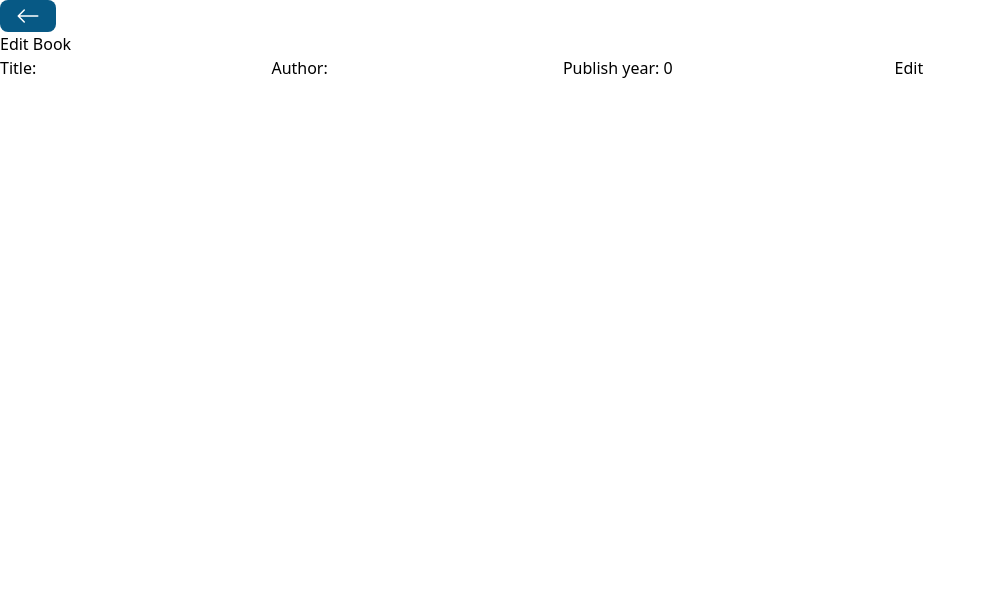
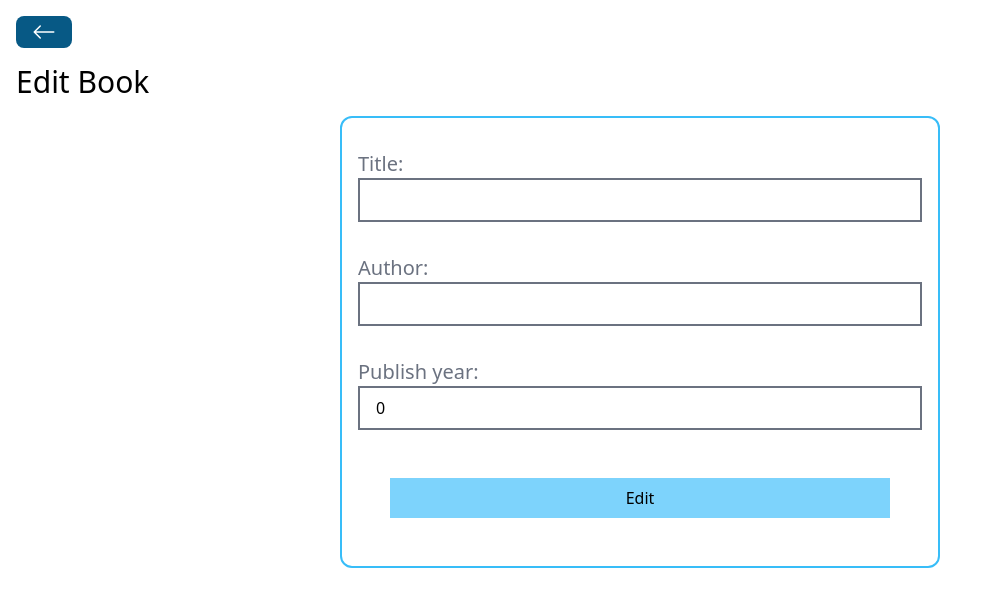
Before and after one commit to christyc01/tutorial-book-store, a React (Vite) app in the folder frontend/: page /books/edit/1 in a window 1280 px wide. Shown: the top 606 px of the page, without its empty margins (0-1003 px from the left). Built offline with nearby package versions, Linux system fonts and the light colour scheme; no server answers; the HTML template or start-up script is replaced by a standard one.

Commit message:
Add styling

```diff
--- a/frontend/src/pages/CreateBook.jsx
+++ b/frontend/src/pages/CreateBook.jsx
@@ -46,28 +46,44 @@ const CreateBook = () => {
   };
 
   return (
-    <div>
+    <div className="p-4">
+      <BackButton />
       {loading ? <Spinner /> : ''}
-      <BackButton />
-      <h1>Create Book</h1>
-      <form onSubmit={createBook}>
-        <label htmlFor="title">Title: </label>
+      <h1 className="text-3xl my-4">Create Book</h1>
+      <form
+        onSubmit={createBook}
+        className="flex flex-col border-2 border-sky-400 rounded-xl w-[600px] p-4 mx-auto"
+      >
+        <div className="my-4">
+          <label htmlFor="title" className="text-xl mr-4 text-gray-500">
+            Title:
+          </label>
           <input
             id="title"
             placeholder="Enter title"
             type="text"
             value={formValues.title}
             onChange={handleChange}
+            className="border-2 border-gray-500 px-4 py-2 w-full"
           />
-        <label htmlFor="author">Author: </label>
+        </div>
+        <div className="my-4">
+          <label htmlFor="author" className="text-xl mr-4 text-gray-500">
+            Author:
+          </label>
           <input
             id="author"
             placeholder="Enter author"
             type="text"
             value={formValues.author}
             onChange={handleChange}
+            className="border-2 border-gray-500 px-4 py-2 w-full"
           />
-        <label htmlFor="publishYear">Publish year: </label>
+        </div>
+        <div className="my-4">
+          <label htmlFor="publishYear" className="text-xl mr-4 text-gray-500">
+            Publish year:
+          </label>
           <input
             id="publishYear"
             placeholder="Enter publish year"
@@ -75,7 +91,10 @@ const CreateBook = () => {
             value={formValues.publishYear}
             onChange={handleChange}
           />
-        <button type="submit">Submit Me!</button>
+        </div>
+        <button type="submit" className="p-2 bg-sky-300 m-8">
+          Submit
+        </button>
       </form>
     </div>
   );
--- a/frontend/src/pages/DeleteBook.jsx
+++ b/frontend/src/pages/DeleteBook.jsx
@@ -27,11 +27,20 @@ const DeleteBook = () => {
   };
 
   return (
-    <div>
+    <div className="p-4">
       <BackButton />
+      <h1 className="text-3xl my-4">Delete Book</h1>
       {loading ? <Spinner /> : ''}
-      <h1>Delete Book</h1>
-      <button onClick={handleDelete}>Delete</button>
+      <div className="flex flex-col items-center border-2 border-sky-400 rounded-xl w-[600px] p-8 mx-auto">
+        <h3 className="text-2xl">Are you sure?</h3>
+
+        <button
+          className="p-4 bg-red-600 text-white m-8 w-full"
+          onClick={handleDelete}
+        >
+          Yep, delete it
+        </button>
+      </div>
     </div>
   );
 };
--- a/frontend/src/pages/EditBook.jsx
+++ b/frontend/src/pages/EditBook.jsx
@@ -65,36 +65,54 @@ const EditBook = () => {
   }, []);
 
   return (
-    <div>
+    <div className="p-4">
       <BackButton />
+      <h1 className="text-3xl my-4">Edit Book</h1>
       {loading ? <Spinner /> : ''}
-      <h1>Edit Book</h1>
-      <form onSubmit={handleEditBook}>
-        <label htmlFor="title">Title: </label>
+      <form
+        onSubmit={handleEditBook}
+        className="flex flex-col border-2 border-sky-400 rounded-xl w-[600px] p-4 mx-auto"
+      >
+        <div className="my-4">
+          <label htmlFor="title" className="text-xl mr-4 text-gray-500">
+            Title:{' '}
+          </label>
           <input
             type="text"
             id="title"
             value={formValues.title}
             onChange={handleChange}
+            className="border-2 border-gray-500 px-4 py-2 w-full"
           />
-
-        <label htmlFor="author">Author: </label>
+        </div>
+        <div className="my-4">
+          <label htmlFor="author" className="text-xl mr-4 text-gray-500">
+            Author:{' '}
+          </label>
           <input
             type="text"
             id="author"
             value={formValues.author}
             onChange={handleChange}
+            className="border-2 border-gray-500 px-4 py-2 w-full"
           />
-
-        <label htmlFor="publishYear">Publish year: </label>
+        </div>
+        <div className="my-4">
+          <label htmlFor="publishYear" className="text-xl mr-4 text-gray-500">
+            Publish year:{' '}
+          </label>
           <input
             type="number"
             id="publishYear"
             value={formValues.publishYear}
             onChange={handleChange}
+            className="border-2 border-gray-500 px-4 py-2 w-full"
           />
+        </div>
 
-        <button type="submit">Edit</button>
+        <button type="submit" className="p-2 bg-sky-300 m-8">
+          Edit
+        </button>
       </form>
     </div>
   );
```
Lines whose indentation alone changed are shown as unchanged.
